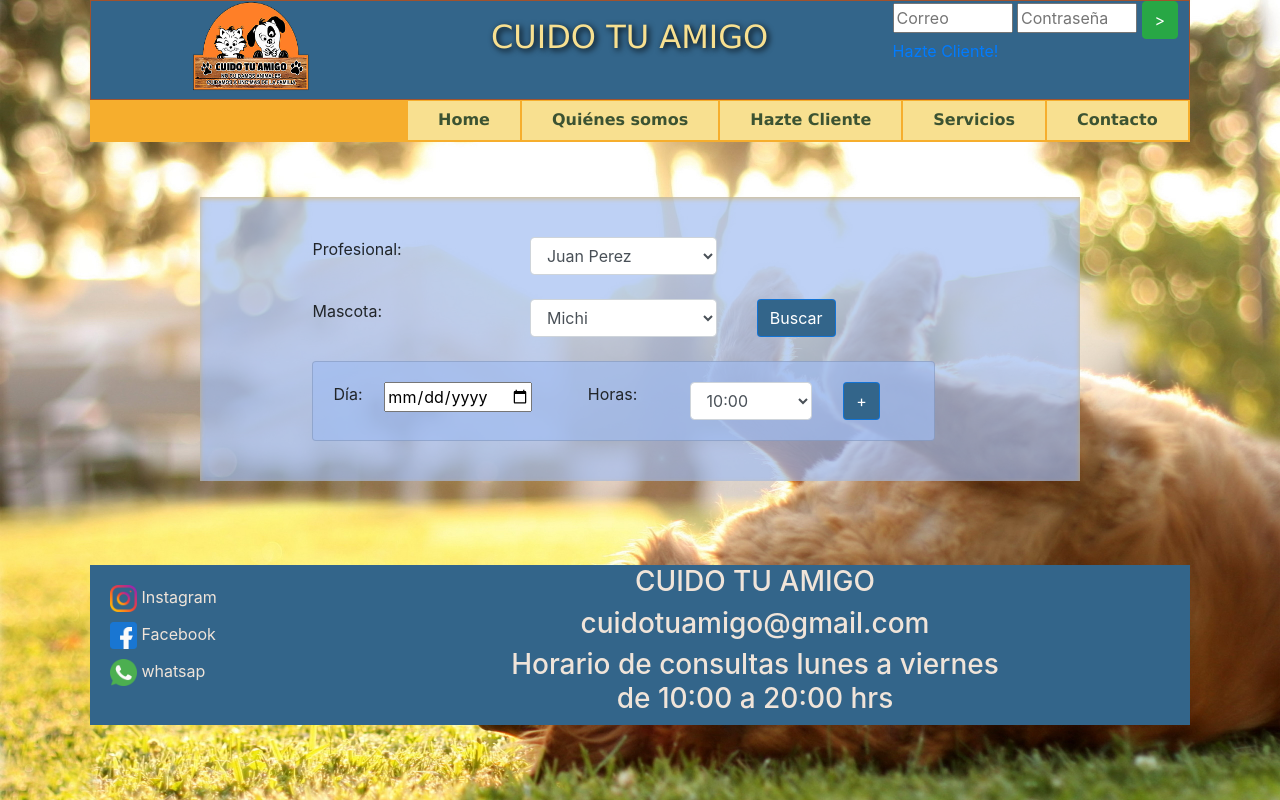
After one commit to fariasb/cuidotuamigo, a PHP site: page /vistas/privado/cliente/reserva3.php in a window 1280 px wide. The commit adds this page. Run offline with PHP 8.4, Linux system fonts and the light colour scheme; some libraries are stand-ins or nearby versions.

Commit message:
avance con reserva

```diff
--- a/estatico/css/reserva.css
+++ b/estatico/css/reserva.css
@@ -78,3 +78,45 @@
     margin-bottom: 2%;
     box-shadow: inset 0 2px 5px rgb(240 171 24 / 43%);
 }
+
+.filtros-res{
+
+    width: 80%;
+    margin-left: 10%;
+    margin-top: 5%;
+    margin-right: 5%;
+    background-color: rgba(160, 189, 241, 0.685) !important;
+    box-shadow: inset 0 2px 5px rgba(240, 171, 24, 0.425);/*sombra interna*/
+}
+
+.formulario-res{
+
+    padding-left: 40px;
+    padding-top: 40px;
+    padding-bottom: 40px;
+    margin-top: 5%;
+    margin-bottom: 5%;
+}
+.days-div{
+    margin-top: 5%;
+}
+.days-tab-avaible{
+    background-color: rgb(211 223 244 / 69%) !important
+}
+.days-div-hours{
+    height: 230px;
+}
+.days-hours{
+    margin-top: 1%;
+}
+.days-nav{
+    width: 90%;
+}
+
+.resumen-div{
+    margin-left: 5%;
+}
+
+.carga-horas{
+    background-color: rgba(160, 189, 241, 0.685) !important;
+}
--- a/rutas.php
+++ b/rutas.php
@@ -3,7 +3,7 @@ define('__PROTOCOL__', 'http://');
 define('__DOMAIN__', 'localhost');
 define('__CONTEXT__', 'cuidotuamigo03/');
 ///////////////////////////////////
-define('l', __PROTOCOL__.__DOMAIN__."/".__CONTEXT__);
+define('ROOT_ESTATIC', __PROTOCOL__.__DOMAIN__."/".__CONTEXT__);
 define('ROOT_PATH', $_SERVER['DOCUMENT_ROOT'].'/'.__CONTEXT__);
 define('ESTATICO_PATH', ROOT_ESTATIC.'estatico/');
 define('DATA_PATH', ROOT_PATH.'data/');
@@ -12,6 +12,6 @@ define('COMUN_PATH', ROOT_ESTATIC.'vistas/comun/');
 define('VPUBLICO_PATH', ROOT_ESTATIC.'vistas/publico/');
 define('VPRIVADO_ADMIN_PATH', ROOT_ESTATIC.'vistas/privado/admin');
 define('VPRIVADO_TRAB_PATH', ROOT_ESTATIC.'vistas/privado/trabajador/');
-define('VPRIVADO_CLIENTE_PATH', ROOT_ESTATIC.'vistas/privado/cliente/');
+define('VPRIVADO_CLIENTE_PATH', ROOT_ESTATIC.'vistas/privado/cliente');
 
 ?>
--- a/vistas/comun/head.php
+++ b/vistas/comun/head.php
@@ -21,8 +21,14 @@
     <title>Proyecto CTA</title>
     <!--    Enlaza hacia documento css-->
     <link rel="stylesheet" href="<?php echo $pathEstatico;?>/css/index.css">
-    <link rel="stylesheet" href="https://stackpath.bootstrapcdn.com/bootstrap/4.5.0/css/bootstrap.min.css" integrity="sha384-9aIt2nRpC12Uk9gS9baDl411NQApFmC26EwAOH8WgZl5MYYxFfc+NcPb1dKGj7Sk" crossorigin="anonymous">
+    <link rel="stylesheet" href="https://cdn.jsdelivr.net/npm/bootstrap@4.5.3/dist/css/bootstrap.min.css" integrity="sha384-TX8t27EcRE3e/ihU7zmQxVncDAy5uIKz4rEkgIXeMed4M0jlfIDPvg6uqKI2xXr2" crossorigin="anonymous">
     <link rel="stylesheet" href="https://maxcdn.bootstrapcdn.com/font-awesome/4.7.0/css/font-awesome.min.css">
+    <script src="https://code.jquery.com/jquery-3.5.1.slim.min.js" integrity="sha384-DfXdz2htPH0lsSSs5nCTpuj/zy4C+OGpamoFVy38MVBnE+IbbVYUew+OrCXaRkfj" crossorigin="anonymous"></script>
+    <script src="https://cdn.jsdelivr.net/npm/bootstrap@4.5.3/dist/js/bootstrap.bundle.min.js" integrity="sha384-ho+j7jyWK8fNQe+A12Hb8AhRq26LrZ/JpcUGGOn+Y7RsweNrtN/tE3MoK7ZeZDyx" crossorigin="anonymous"></script>
+    <link rel="stylesheet" href="https://cdn.jsdelivr.net/npm/bootstrap-icons@1.5.0/font/bootstrap-icons.css">
+    <script data-require="moment.js@2.10.2" data-semver="2.10.2" src="https://cdnjs.cloudflare.com/ajax/libs/moment.js/2.10.2/moment.min.js"></script>
+    <link rel="stylesheet" href="https://cdnjs.cloudflare.com/ajax/libs/bootstrap-datepicker/1.9.0/css/bootstrap-datepicker.min.css" />
+<script src="https://cdnjs.cloudflare.com/ajax/libs/bootstrap-datepicker/1.9.0/js/bootstrap-datepicker.min.js"></script>
     <?php
         $count = count($array);
         for ($i = 0; $i < $count; $i++) {
--- a/vistas/comun/header.php
+++ b/vistas/comun/header.php
@@ -1,6 +1,6 @@
 <?php
 
-    session_start();
+
     include_once ($_SERVER['DOCUMENT_ROOT'].'/cuidotuamigo03/rutas.php');
     include (DATA_PATH."conexiondb.php");
 
--- /dev/null
+++ b/vistas/privado/cliente/reserva3.php
@@ -0,0 +1,128 @@
+<!DOCTYPE html>
+<?php
+
+    session_start();
+
+    include_once ($_SERVER['DOCUMENT_ROOT'].'/cuidotuamigo03/rutas.php');
+    include (DATA_PATH."conexiondb.php");
+
+    function debug_to_console($data) {
+        $output = $data;
+        if (is_array($output))
+            $output = implode(',', $output);
+
+        echo "<script>console.log('Debug Objects: " . $output . "' );</script>";
+    }
+
+
+    $pathcliente = VPRIVADO_CLIENTE_PATH;
+
+    $array = array("../../../estatico/css/reserva.css");
+    $arrayJs = array("../../../estatico/js/reserva.js");
+    include('../../comun/head.php');
+
+    //echo '<pre>';
+    //var_dump($_SESSION);
+    //echo '</pre>';
+
+    date_default_timezone_set("America/Santiago");
+    //date_default_timezone_set('Brazil/East');
+
+    $datetime = new DateTime();
+
+    if(isset($_GET['loadHours'])){
+        $hourSelected = $_GET['loadHours'];
+        debug_to_console("$hourSelected");
+    }
+?>
+<body>
+
+<div id="contenedor"> <!-- Contenedor-->
+    <?php
+        include('../../comun/header.php');
+    ?>
+    <?php
+        include('../../comun/menu_publico.php');
+    ?>
+
+    <div class="filtros-res formulario-res">
+        <div class="row">
+            <div class="col-md-1"></div>
+            <div class="col-md-3">
+                <label for="profesional" class="form_label">Profesional: </label>
+            </div>
+            <div class="col-md-3">
+                <select name="profesional" id="profesional" class="form-control">
+                    <option value="1">Juan Perez</option>
+                    <option value="2">Antonia Lagos</option>
+                    <option value="3">Maria Rosales</option>
+                </select>
+            </div>
+        </div>
+        <br/>
+        <div class="row">
+            <div class="col-md-1"></div>
+            <div class="col-md-3">
+                <label for="mascota" class="form_label">Mascota: </label>
+            </div>
+            <div class="col-md-3">
+                <select name="mascota" id="mascota" class="form-control">
+                    <option value="1">Michi</option>
+                    <option value="2">Cachupin</option>
+                </select>
+            </div>
+            <div class="col-md-3">
+                <input type="button" value="Buscar" class="btn btn_planes">
+            </div>
+        </div>
+        <br/>
+        <div class="row">
+            <div class="col-md-1"></div>
+            <div class="col-md-9">
+                <div class="card carga-horas">
+                    <div class="card-body">
+                        <div class="row">
+
+                            <div class="col-md-1">
+                                <label for="mascota">Día:</label>
+                            </div>
+                            <div class="col-md-4">
+                                <input id="datepickerfrom" type="date" name="datepickerfrom" width="250" onchange="location.href='reserva3.php?loadHours=as'" />
+                            </div>
+                            <div class="col-md-2">
+                                <label for="mascota">Horas:</label>
+                            </div>
+                            <div class="col-md-3">
+                                <select name="mascota" id="mascota" class="form-control">
+                                    <option value="1">10:00</option>
+                                    <option value="2">11:00</option>
+                                </select>
+                            </div>
+                            <div class="col-md-1">
+                                <input type="button" value="+" class="btn btn_planes">
+                            </div>
+                        </div>
+
+                        <div class="row">
+
+
+                        </div>
+                    </div>
+                </div>
+            </div>
+        </div>
+        <div class="row">
+        </div>
+    </div>
+    <br/>
+
+    <?php
+        include('../../comun/footer.php');
+    ?>
+
+</div>
+
+
+</body>
+
+</html>
--- a/vistas/publico/planes.php
+++ b/vistas/publico/planes.php
@@ -40,7 +40,7 @@
                                </div>
                                <footer class="pricing-footer">
                                    <div>
-                                       <input type="button" value="Reservar"onclick="location.href='valida_sesion.php'"  class="btn  btn_planes"><br>
+                                       <input type="button" value="Reservar" onclick="location.href='valida_sesion.php'"  class="btn  btn_planes"><br>
                                    </div>
                                </footer>
                            </div>
```
Also changed, not shown: vistas/privado/cliente/reserva2.php (added, +372 -0 lines), estatico/js/reserva.js (added).
